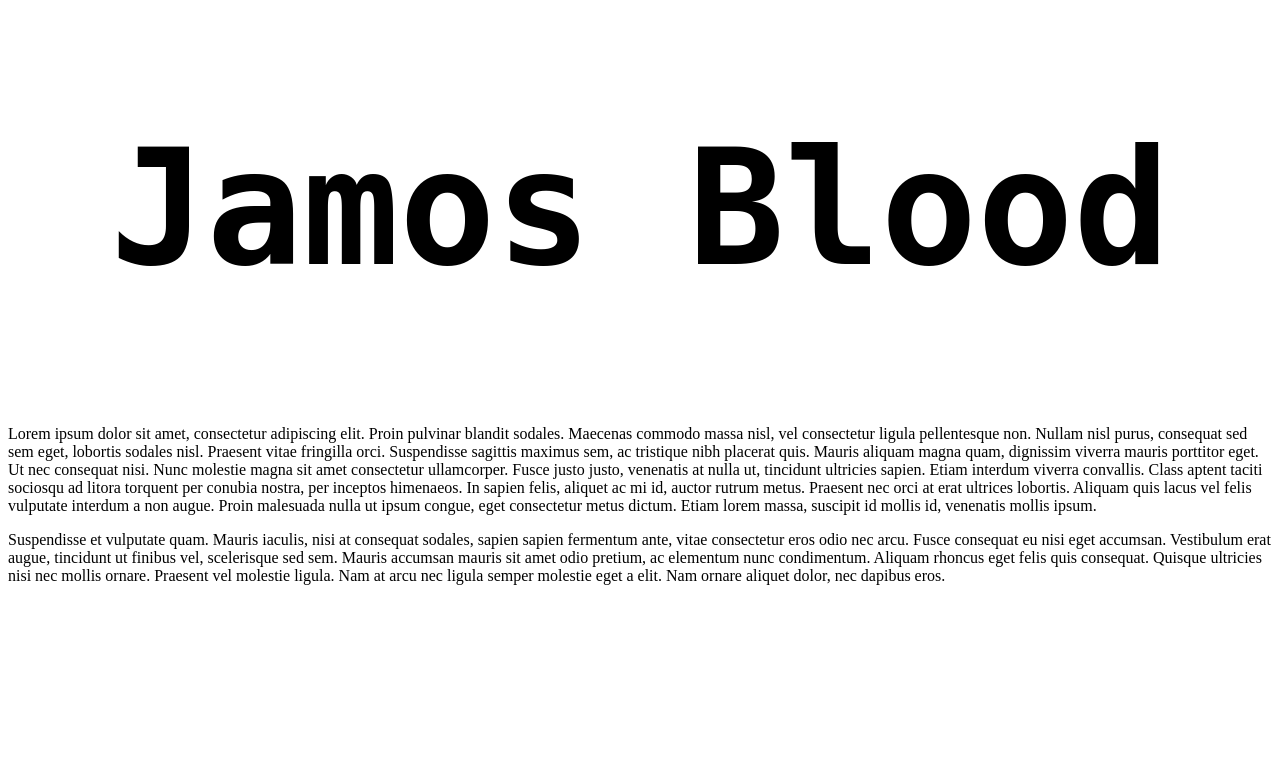
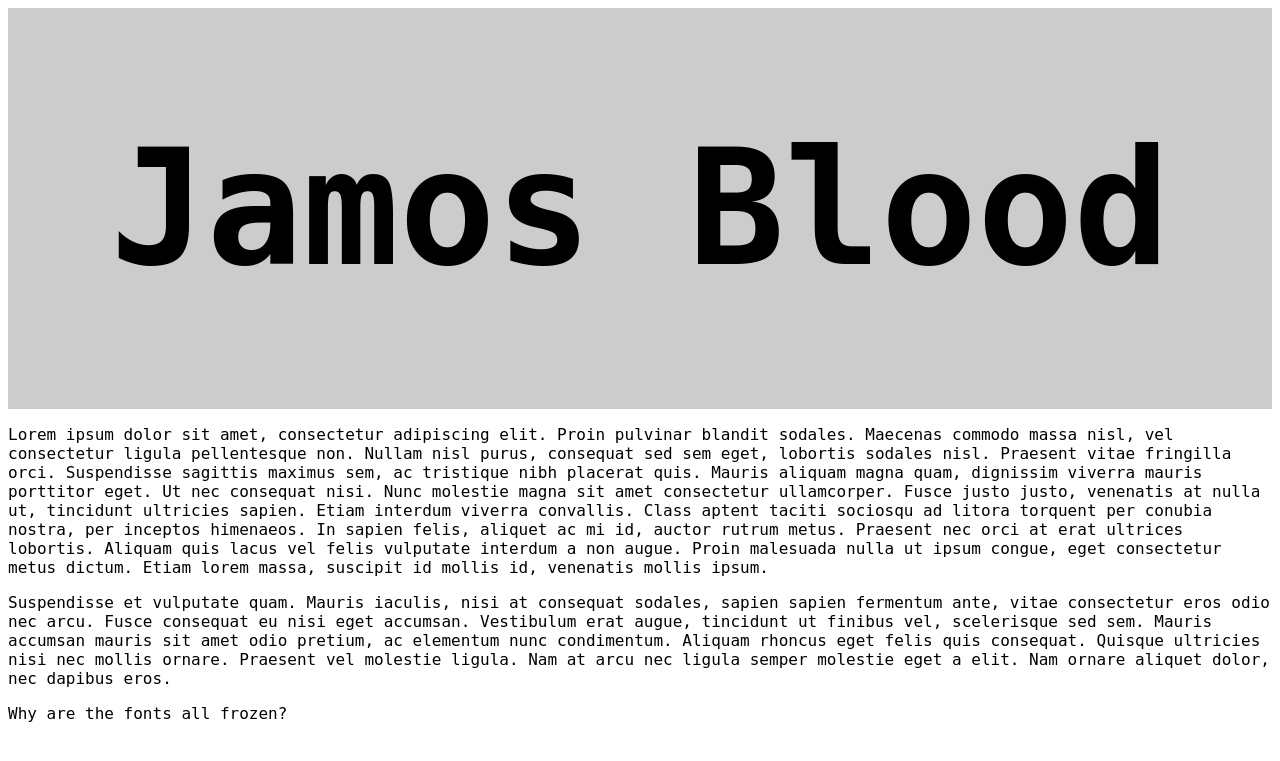
Before and after one commit to mike-jolliffe/JamosBlood, a Django app: page / in a window 1280 px wide. Shown: the top 761 px of the page. Run offline with Django 3.2, Linux system fonts and the light colour scheme; some web fonts are replaced.

Commit message:
small tweaks

```diff
--- a/pages/static/pages/css/main.css
+++ b/pages/static/pages/css/main.css
@@ -7,6 +7,11 @@
     display: flex;
     justify-content: center;
     align-items: center;
+    background-color: #cccccc;
+}
+
+p {
+    font-family: BaddEst, monospace;
 }
 
 h1 {
--- a/pages/templates/home.html
+++ b/pages/templates/home.html
@@ -22,6 +22,10 @@
            finibus vel, scelerisque sed sem. Mauris accumsan mauris sit amet odio pretium, ac elementum nunc condimentum.
            Aliquam rhoncus eget felis quis consequat. Quisque ultricies nisi nec mollis ornare. Praesent vel molestie
            ligula. Nam at arcu nec ligula semper molestie eget a elit. Nam ornare aliquet dolor, nec dapibus eros.</p>
+
+        <p>
+            Why are the fonts all frozen?
+        </p>
     </div>
     </body>
 {% endblock %}
--- a/templates/base.html
+++ b/templates/base.html
@@ -4,7 +4,7 @@
 <head>
     <meta charset="UTF-8">
     <title>Jamos Blood</title>
-    <link rel="stylesheet" href="{% static "pages/css/main.css" %}">
+    <link rel="stylesheet" href="{% static 'pages/css/main.css' %}">
 </head>
 
 {% block content %}
```
